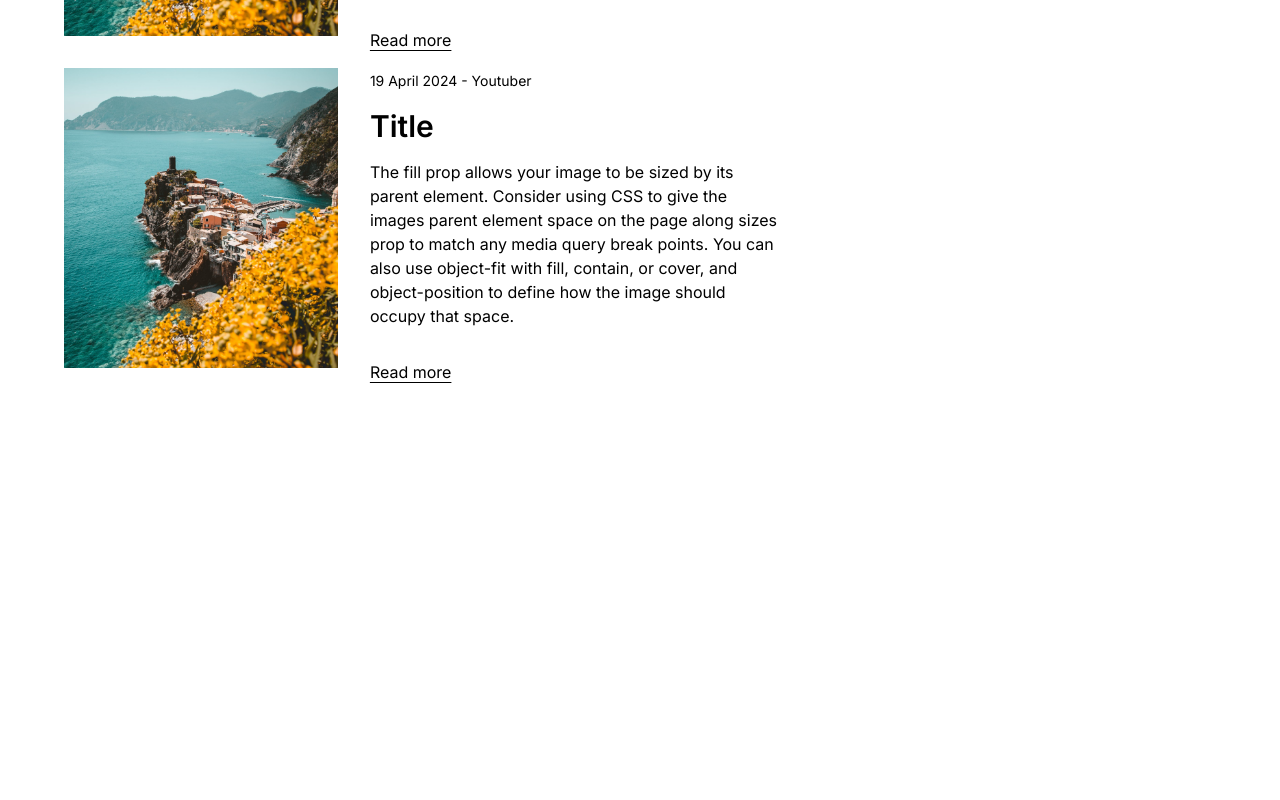
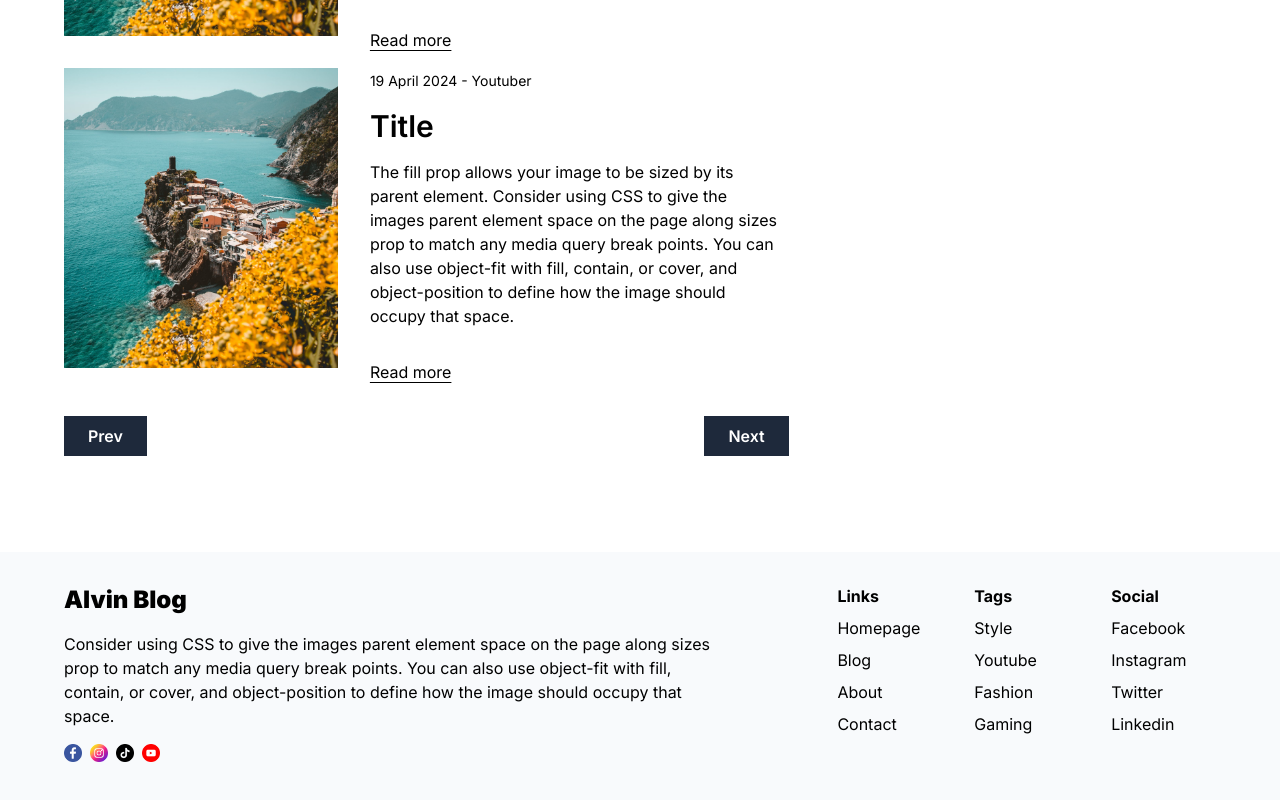
Before and after one commit to alvin-al/alvin-blog, a Next.js app: page / in a window 1280 px wide. Shown: the part 2172-2972 px from the top of the page. Before the commit the page ends 2924 px from the top, so only its background shows below. Built offline with nearby package versions, Linux system fonts and the light colour scheme.

Commit message:
Add footer

```diff
--- a/src/app/globals.css
+++ b/src/app/globals.css
@@ -15,12 +15,21 @@
   box-sizing: border-box;
 }
 
+.container {
+  padding-left: 5%;
+  padding-right: 5%;
+}
+
 body {
   max-width: 100vw;
   overflow-x: hidden;
+}
+
+.footer {
   padding-left: 5%;
   padding-right: 5%;
 }
+
 
 a{
   color: inherit;
--- a/src/app/layout.js
+++ b/src/app/layout.js
@@ -1,6 +1,7 @@
 import { Inter } from "next/font/google";
 import "./globals.css";
 import Navbar from "@/components/navbar/Navbar";
+import Footer from "@/components/footer/Footer";
 
 const inter = Inter({ subsets: ["latin"] });
 
@@ -17,9 +18,9 @@ export default function RootLayout({ children }) {
           <div className="wrapper">
             <Navbar />
             {children}
-            <footer />
           </div>
         </div>
+        <Footer />
       </body>
     </html>
   );
--- a/src/app/page.js
+++ b/src/app/page.js
@@ -5,17 +5,19 @@ import Featured from "@/components/featured/Featured";
 import CategoryList from "@/components/categoryList/CategoryList";
 import CardList from "@/components/cardList/CardList";
 import Menu from "@/components/menu/Menu";
+import Footer from "@/components/footer/Footer";
 
 export default function Home() {
   return (
     <main>
       <Featured />
       <CategoryList />
-      <div className="flex gap-8 mb-96">
+      <div className="flex gap-8 mb-24">
         <CardList />
         <div className="w-[1px] h-96 bg-slate-800"></div>
         <Menu />
       </div>
     </main>
+
   );
 }
--- a/src/components/cardList/CardList.jsx
+++ b/src/components/cardList/CardList.jsx
@@ -1,5 +1,6 @@
 import React from "react";
 import Card from "../card/Card";
+import Pagenation from "../pagenation/Pagenation";
 
 const CardList = () => {
   const card1 = {
@@ -21,7 +22,9 @@ const CardList = () => {
           <Card src={card1.src} title={card1.title} date={card1.date} desc={card1.desc} category={card1.category}/>
           <Card src={card1.src} title={card1.title} date={card1.date} desc={card1.desc} category={card1.category}/>
         </div>
-
+        <div className="mt-12">
+          <Pagenation />
+        </div>
     </div>
   );
 };
--- a/src/components/footer/Footer.jsx
+++ b/src/components/footer/Footer.jsx
@@ -0,0 +1,49 @@
+import React from "react";
+import Image from "next/image";
+import Link from "next/link";
+
+const Footer = () => {
+  return (
+    <div className="bg-slate-50 h-96 w-full flex pt-8 px-8 gap-8 footer">
+        <div className="w-[70%] pr-20">
+            <div><h1 className="font-black text-2xl ">Alvin Blog</h1></div>
+            <p className="text-base my-4">Consider using CSS to give the images parent element space on the page along sizes prop to match any media query break points. You can also use object-fit with fill, contain, or cover, and object-position to define how the image should occupy that space.</p>
+            <div className="gap-2 hidden lg:flex">
+                <Image src="/facebook.png" alt="facebook" width={18} height={18}/>
+                <Image src="/instagram.png" alt="instagram" width={18} height={18}/>
+                <Image src="/tiktok.png" alt="tiktok" width={18} height={18} />
+                <Image src="/youtube.png" alt="youtube" width={18} height={18} />
+            </div>
+        </div>
+        <div className="w-[10%] flex flex-col gap-2">
+            <h4 className="font-bold">Links</h4>
+            <ul className="flex flex-col gap-2">
+                <li><Link href="/" className="hover:underline">Homepage</Link></li>
+                <li><Link href="/" className="hover:underline">Blog</Link></li>
+                <li><Link href="/" className="hover:underline">About</Link></li>
+                <li><Link href="/" className="hover:underline">Contact</Link></li>
+            </ul>
+        </div>
+        <div className="w-[10%] flex flex-col gap-2">
+            <h4 className="font-bold">Tags</h4>
+            <ul className="flex flex-col gap-2">
+                <li><Link href="/" className="hover:underline">Style</Link></li>
+                <li><Link href="/" className="hover:underline">Youtube</Link></li>
+                <li><Link href="/" className="hover:underline">Fashion</Link></li>
+                <li><Link href="/" className="hover:underline">Gaming</Link></li>
+            </ul>
+        </div>
+        <div className="w-[10%] flex flex-col gap-2">
+            <h4 className="font-bold">Social</h4>
+            <ul className="flex flex-col gap-2">
+                <li><Link href="/" className="hover:underline">Facebook</Link></li>
+                <li><Link href="/" className="hover:underline">Instagram</Link></li>
+                <li><Link href="/" className="hover:underline">Twitter</Link></li>
+                <li><Link href="/" className="hover:underline">Linkedin</Link></li>
+            </ul>
+        </div>
+    </div>
+  );
+};
+
+export default Footer;
--- /dev/null
+++ b/src/components/pagenation/Pagenation.jsx
@@ -0,0 +1,12 @@
+import React from "react";
+
+const Pagenation = () => {
+  return (
+    <div className="flex justify-between ">
+        <button className="px-6 py-2 bg-slate-800 hover:bg-slate-500 font-semibold text-base text-white">Prev</button>
+        <button className="px-6 py-2 bg-slate-800 hover:bg-slate-500 font-semibold  text-base text-white">Next</button>
+    </div>
+  );
+};
+
+export default Pagenation;
```
